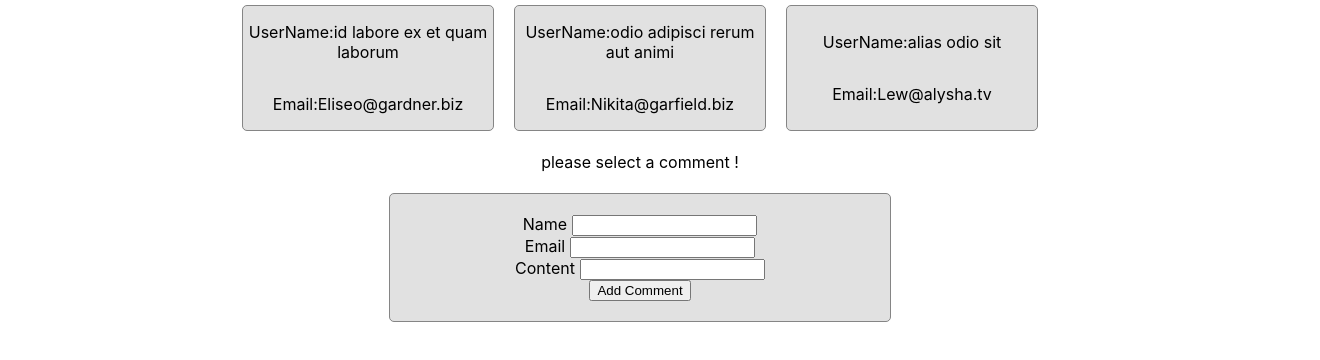
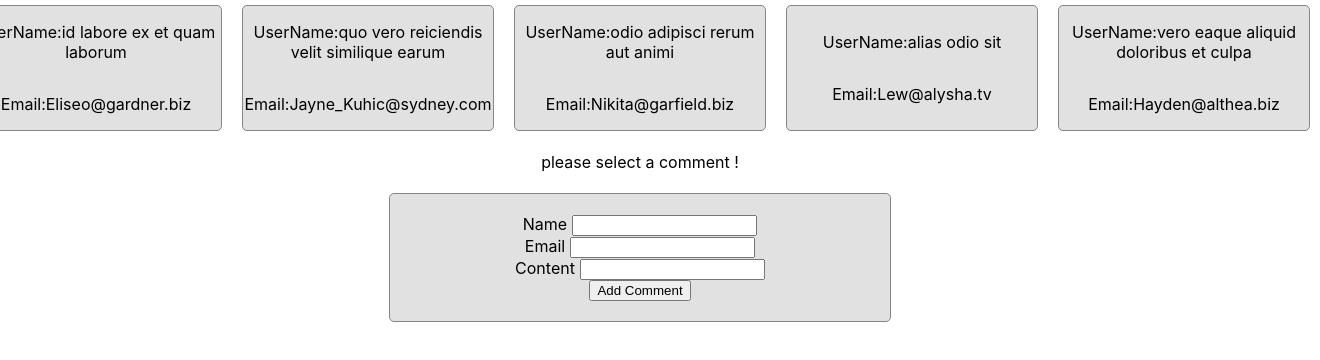
Before and after one commit to ZahraNejati79/http-app, a React (Create React App) app: page / in a window 1280 px wide. Shown: the top 360 px of the page, 1320 px wide, since content can reach past the window. Built offline with nearby package versions, Linux system fonts and the light colour scheme; data requests are answered from the project's data file.

Commit message:
delete comment , setState props

```diff
--- a/db.json
+++ b/db.json
@@ -6,6 +6,13 @@
       "name": "id labore ex et quam laborum",
       "email": "Eliseo@gardner.biz",
       "body": "laudantium enim quasi est quidem magnam voluptate ipsam eos tempora quo necessitatibus dolor quam autem quasi reiciendis et nam sapiente accusantium"
+    },
+    {
+      "postId": 1,
+      "id": 2,
+      "name": "quo vero reiciendis velit similique earum",
+      "email": "Jayne_Kuhic@sydney.com",
+      "body": "est natus enim nihil est dolore omnis voluptatem numquam et omnis occaecati quod ullam at voluptatem error expedita pariatur nihil sint nostrum voluptatem reiciendis et"
     },
     {
       "postId": 1,
@@ -20,6 +27,13 @@
       "name": "alias odio sit",
       "email": "Lew@alysha.tv",
       "body": "non et atque occaecati deserunt quas accusantium unde odit nobis qui voluptatem quia voluptas consequuntur itaque dolor et qui rerum deleniti ut occaecati"
+    },
+    {
+      "postId": 1,
+      "id": 5,
+      "name": "vero eaque aliquid doloribus et culpa",
+      "email": "Hayden@althea.biz",
+      "body": "harum non quasi et ratione tempore iure ex voluptates in ratione harum architecto fugit inventore cupiditate voluptates magni quo et"
     }
   ]
 }
--- a/src/Component/FullComment/FullComment.jsx
+++ b/src/Component/FullComment/FullComment.jsx
@@ -1,7 +1,7 @@
 import axios from "axios";
 import { useEffect, useState } from "react";
 import styles from "./FullComment.module.css";
-const FullComment = ({ commentId, deleteHandler }) => {
+const FullComment = ({ commentId, setComment }) => {
   const [selectCommet, setSelectComment] = useState(null);
 
   useEffect(() => {
@@ -12,6 +12,13 @@ const FullComment = ({ commentId, deleteHandler }) => {
         .catch((error) => console.log(error));
     }
   }, [commentId]);
+  const deleteHandler = (id) => {
+    axios
+      .delete(`http://localhost:3001/comments/${id}`)
+      .then((res) => axios.get("http://localhost:3001/comments"))
+      .then((res) => setComment(res.data))
+      .catch((error) => console.log(error));
+  };
 
   let commentDetail = <p>please select a comment !</p>;
 
--- a/src/Container/DiscussComponent/DiscussComponent.jsx
+++ b/src/Container/DiscussComponent/DiscussComponent.jsx
@@ -29,13 +29,13 @@ const DiscussComponent = () => {
     };
     getComment();
   }, []);
-  const deleteHandler = (commentId) => {
-    axios
-      .delete(`http://localhost:3001/comments/${commentId}`)
-      .then((res) => axios.get("http://localhost:3001/comments"))
-      .then((res) => setComment(res.data))
-      .catch((error) => console.log(error));
-  };
+  // const deleteHandler = (commentId) => {
+  //   axios
+  //     .delete(`http://localhost:3001/comments/${commentId}`)
+  //     .then((res) => axios.get("http://localhost:3001/comments"))
+  //     .then((res) => setComment(res.data))
+  //     .catch((error) => console.log(error));
+  // };
   const selectComment = (id) => {
     console.log(id);
     setSelectedCommentId(id);
@@ -60,7 +60,8 @@ const DiscussComponent = () => {
       <section>
         <FullComment
           commentId={selectedCommentId}
-          deleteHandler={deleteHandler}
+          // deleteHandler={deleteHandler}
+          setComment={setComment}
         />
       </section>
       <section>
```
